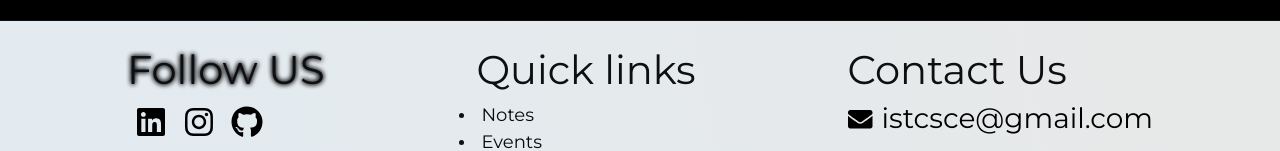
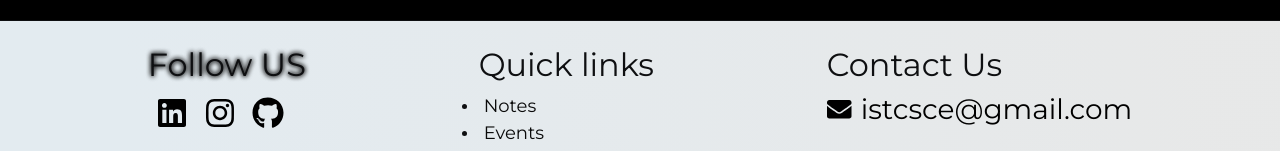
Before and after one commit to istc-sce/ISETechClub, a React (Create React App) app: page /team in a window 1280 px wide. Shown: the part 1413-1564 px from the top of the page. Built offline with nearby package versions, Linux system fonts and the light colour scheme.

Commit message:
h1 -> h2

```diff
--- a/src/components/footer.js
+++ b/src/components/footer.js
@@ -21,7 +21,7 @@ class Footer extends Component {
       <div className="footer">
         <div className="footer-content">
           <div className="footer-section about">
-            <h1> Follow US</h1>
+            <h2> Follow US</h2>
             <div className="socials">
               <a href="https://www.linkedin.com/company/is-technical-club-sce" target="_blank" rel="noopener noreferrer"><FontAwesomeIcon
                 style={fontAwesomeStyle}
@@ -45,7 +45,7 @@ class Footer extends Component {
             </div>
           </div>
           <div className="footer-section links">
-            <h1>Quick links</h1>
+            <h2>Quick links</h2>
 
             <ul>
               <li>
@@ -71,9 +71,9 @@ class Footer extends Component {
             </ul>
           </div>
           <div className="footer-section contactWe">
-            <h1>
+            <h2>
               Contact Us
-                    </h1>
+                    </h2>
             <div className="contactwe">
 
               <h3> <FontAwesomeIcon
```
